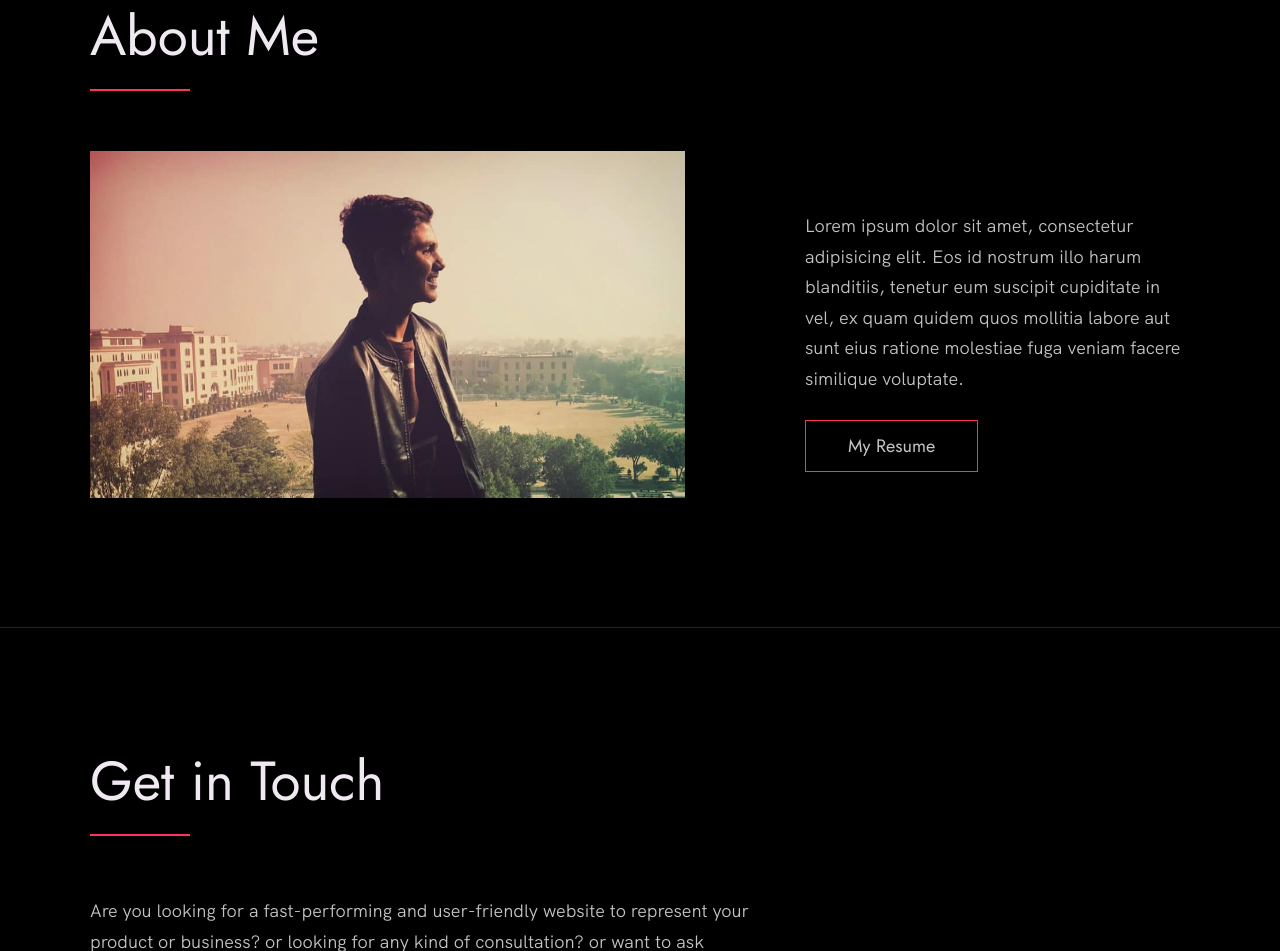
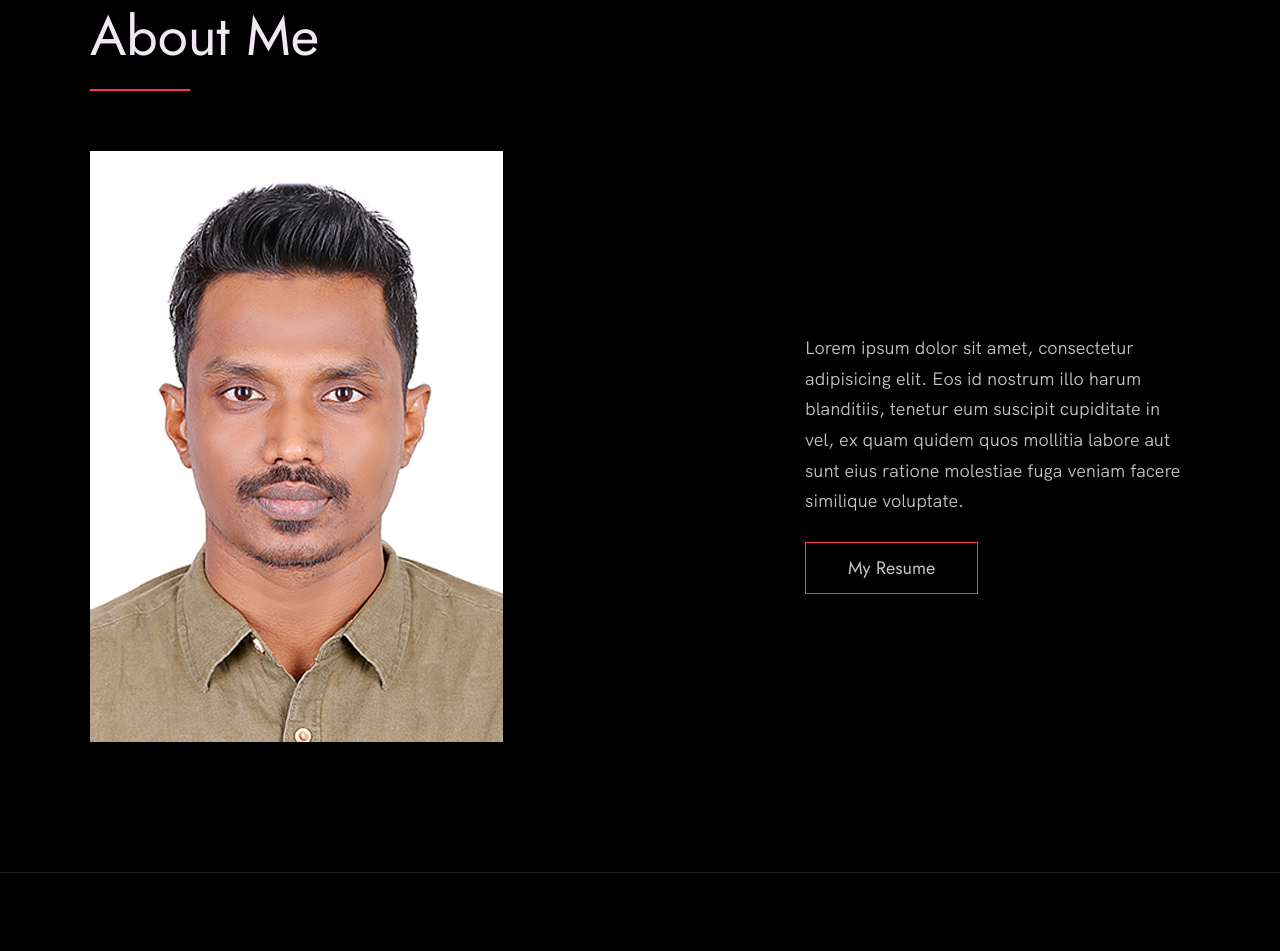
Before and after one commit to HasibHasan03/github-protfolio, a plain HTML site: page index.html in a window 1280 px wide. Shown: the part 3424-4375 px from the top of the page. Drawn offline with Linux system fonts and the light colour scheme.

Commit message:
update with my image

```diff
--- a/index.html
+++ b/index.html
@@ -199,7 +199,7 @@
 
           <div class="about__photo-container">
             <!-- Add a nice photo of yourself -->
-            <img class="about__photo" src="./images/syed-ali-hussnain.jpg" alt="" />
+            <img class="about__photo" src="./images/EmamPhoto.jpg" alt="" />
           </div>
         </div>
       </div>
```
Also changed, not shown: Emam_Photo.jpg (added), images/EmamPhoto.jpg (added).
